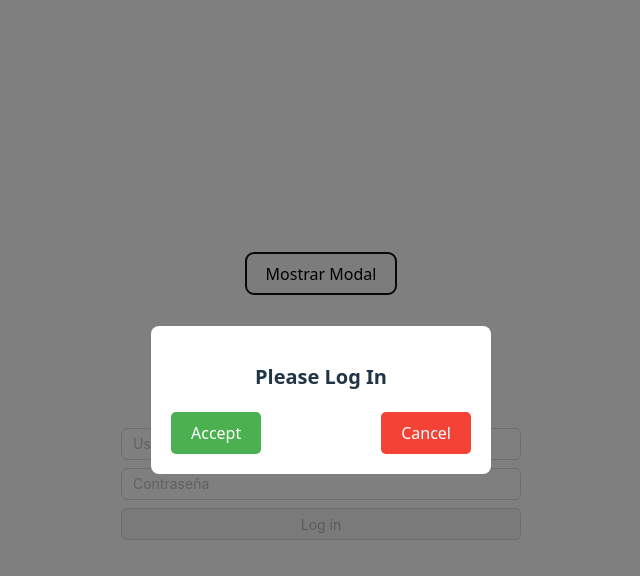
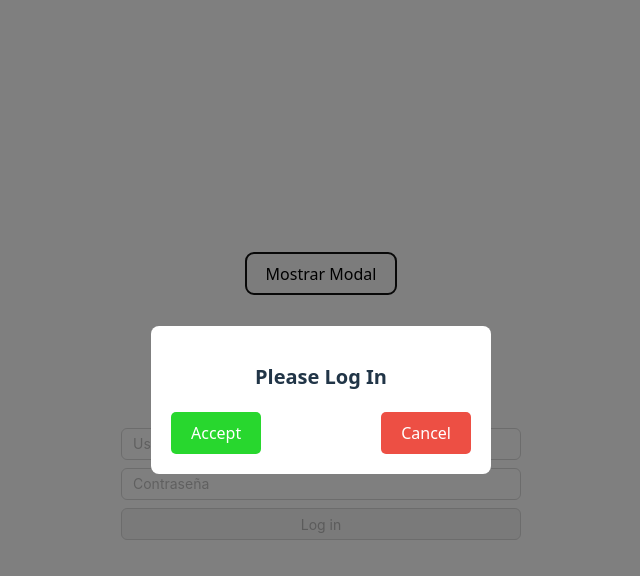
Before and after one commit to nvent97-thebridge/azafran-client, a React (Vite) app: page /login in a window 1280 px wide. Both pictures are taken after a click on the button "Mostrar Modal". Shown: the top 576 px of the page, without its empty margins (319-959 px from the left). Built offline with nearby package versions, Linux system fonts and the light colour scheme.

Commit message:
definitive version

```diff
--- a/src/components/modal/modal.scss
+++ b/src/components/modal/modal.scss
@@ -39,11 +39,11 @@
 }
 
 .primary {
-  background-color: #4caf50;
+  background-color: #28d72e;
   color: white;
 }
 
 .secondary {
-  background-color: #f44336;
+  background-color: #ed4f44;
   color: white;
 }
```
